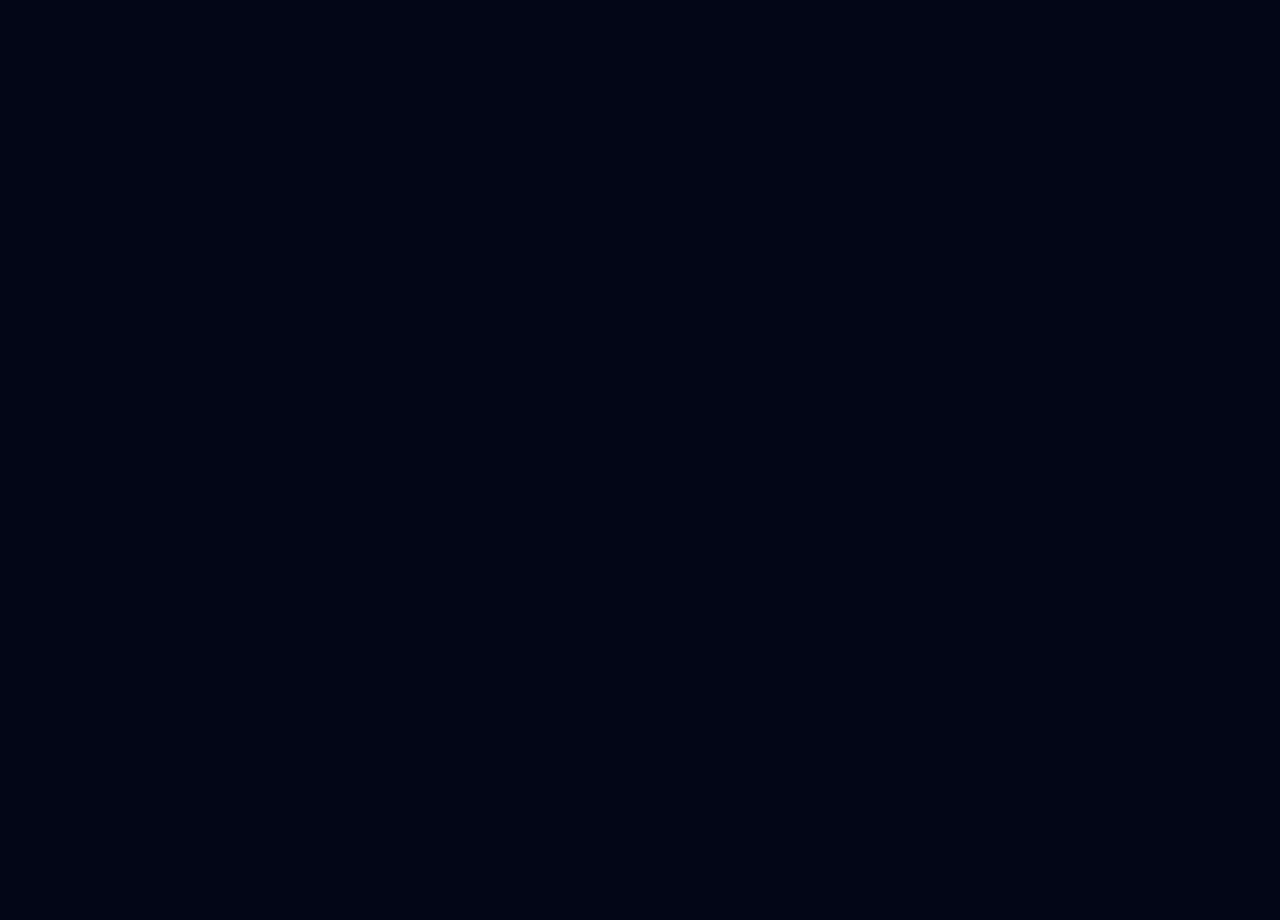
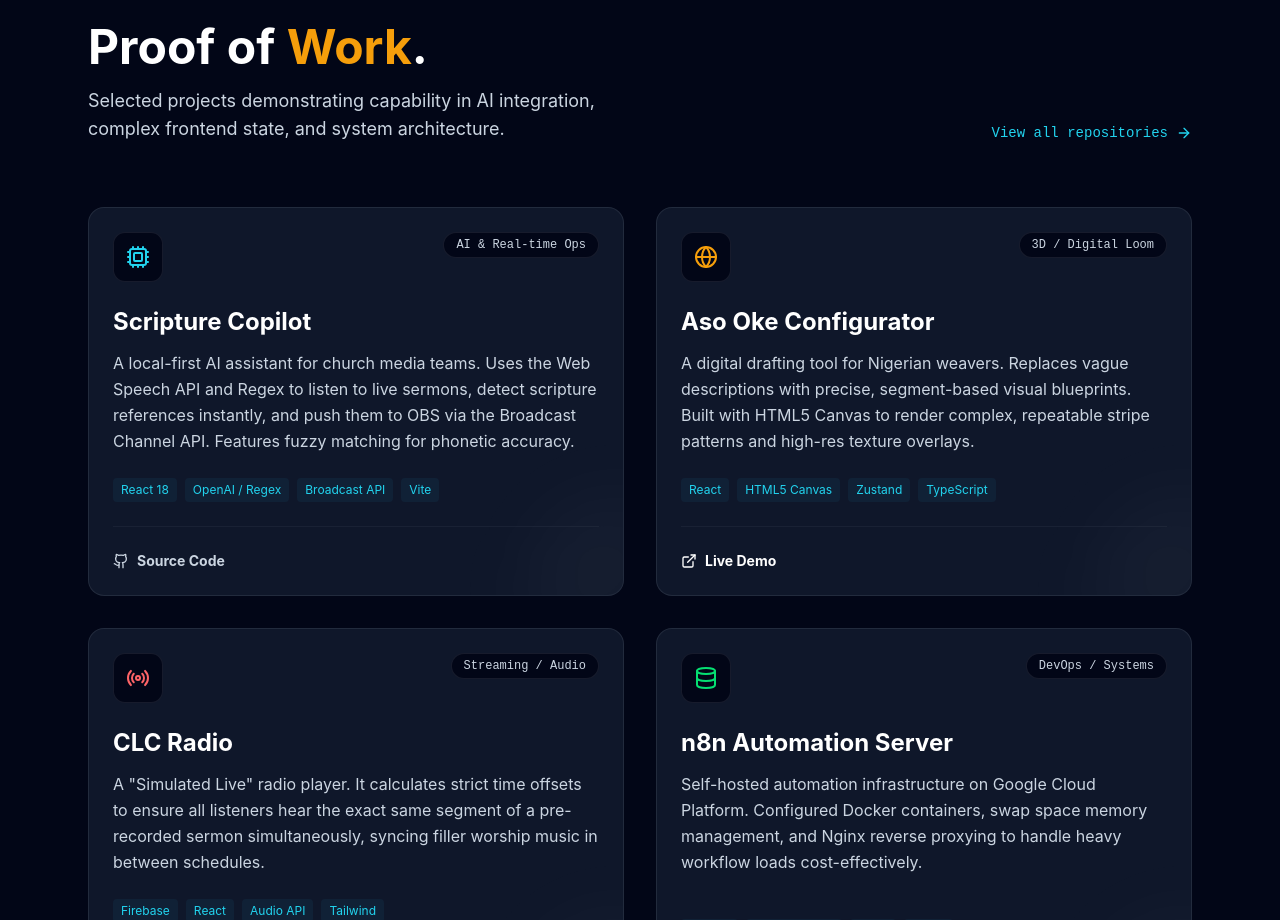
Before and after one commit to asejik/sogo-portfolio, a React (Vite) app: page / in a window 1280 px wide. Shown: the part 1880-2800 px from the top of the page. Before the commit the page ends 1967 px from the top, so only its background shows below. Built offline with nearby package versions, Linux system fonts and the light colour scheme.

Commit message:
feat: add featured projects section with glassmorphic cards

```diff
--- a/src/App.tsx
+++ b/src/App.tsx
@@ -1,15 +1,17 @@
 import Hero from './components/sections/Hero';
 import TechTicker from './components/sections/TechTicker';
-import BentoGrid from './components/sections/BentoGrid'; // Import
+import BentoGrid from './components/sections/BentoGrid';
+import FeaturedProjects from './components/sections/FeaturedProjects'; // Import
 
 function App() {
   return (
     <main className="bg-sanctum-900 min-h-screen text-sanctum-300 selection:bg-gold-500/30">
       <Hero />
       <TechTicker />
-      <BentoGrid /> {/* Add here */}
+      <BentoGrid />
+      <FeaturedProjects /> {/* Add here */}
 
-      {/* Spacer for next section */}
+      {/* Spacer */}
       <div className="h-40"></div>
     </main>
   );
--- /dev/null
+++ b/src/components/sections/FeaturedProjects.tsx
@@ -0,0 +1,113 @@
+import { motion } from 'framer-motion';
+import { ExternalLink, Github, ArrowRight } from 'lucide-react';
+import { projects } from '../../data/projects';
+
+const FeaturedProjects = () => {
+  return (
+    <section id="projects" className="py-24 bg-sanctum-900 relative">
+      <div className="max-w-6xl mx-auto px-6">
+
+        {/* Header */}
+        <div className="mb-16 md:flex justify-between items-end">
+          <motion.div
+            initial={{ opacity: 0, x: -20 }}
+            whileInView={{ opacity: 1, x: 0 }}
+            viewport={{ once: true }}
+          >
+            <h2 className="text-3xl md:text-5xl font-bold text-white mb-4">
+              Proof of <span className="text-gold-500">Work</span>.
+            </h2>
+            <p className="text-sanctum-300 max-w-xl text-lg">
+              Selected projects demonstrating capability in AI integration,
+              complex frontend state, and system architecture.
+            </p>
+          </motion.div>
+
+          <motion.a
+            href="https://github.com/asejik"
+            target="_blank"
+            rel="noreferrer"
+            initial={{ opacity: 0, x: 20 }}
+            whileInView={{ opacity: 1, x: 0 }}
+            viewport={{ once: true }}
+            className="hidden md:flex items-center gap-2 text-cyan-400 hover:text-cyan-300 font-mono text-sm group"
+          >
+            View all repositories <ArrowRight size={16} className="group-hover:translate-x-1 transition-transform"/>
+          </motion.a>
+        </div>
+
+        {/* Grid */}
+        <div className="grid grid-cols-1 md:grid-cols-2 gap-8">
+          {projects.map((project, index) => (
+            <motion.div
+              key={project.id}
+              initial={{ opacity: 0, y: 20 }}
+              whileInView={{ opacity: 1, y: 0 }}
+              viewport={{ once: true }}
+              transition={{ delay: index * 0.1 }}
+              className="group relative bg-sanctum-800 rounded-2xl border border-sanctum-300/10 overflow-hidden hover:border-gold-500/30 transition-all duration-300 flex flex-col h-full"
+            >
+              {/* Top Bar (Icon & Category) */}
+              <div className="p-6 pb-0 flex justify-between items-start">
+                <div className={`p-3 rounded-xl bg-sanctum-900 border border-sanctum-300/10 ${project.color}`}>
+                  <project.icon size={24} />
+                </div>
+                <span className="px-3 py-1 text-xs font-mono rounded-full bg-sanctum-900 text-sanctum-300 border border-sanctum-300/10">
+                  {project.category}
+                </span>
+              </div>
+
+              {/* Content */}
+              <div className="p-6 flex-1 flex flex-col">
+                <h3 className="text-2xl font-bold text-white mb-3 group-hover:text-gold-500 transition-colors">
+                  {project.title}
+                </h3>
+                <p className="text-sanctum-300 leading-relaxed mb-6 flex-1">
+                  {project.description}
+                </p>
+
+                {/* Tech Stack */}
+                <div className="flex flex-wrap gap-2 mb-6">
+                  {project.tech.map((t) => (
+                    <span key={t} className="text-xs text-cyan-400 bg-cyan-900/20 px-2 py-1 rounded">
+                      {t}
+                    </span>
+                  ))}
+                </div>
+
+                {/* Actions */}
+                <div className="flex gap-4 pt-6 border-t border-sanctum-300/5">
+                  {project.links.live && (
+                    <a
+                      href={project.links.live}
+                      target="_blank"
+                      rel="noreferrer"
+                      className="flex items-center gap-2 text-sm font-bold text-white hover:text-gold-500 transition-colors"
+                    >
+                      <ExternalLink size={16} /> Live Demo
+                    </a>
+                  )}
+                  {project.links.github && (
+                    <a
+                      href={project.links.github}
+                      target="_blank"
+                      rel="noreferrer"
+                      className="flex items-center gap-2 text-sm font-bold text-sanctum-300 hover:text-white transition-colors"
+                    >
+                      <Github size={16} /> Source Code
+                    </a>
+                  )}
+                </div>
+              </div>
+
+              {/* Decorative Gradient Blob */}
+              <div className="absolute -bottom-24 -right-24 w-48 h-48 bg-gradient-to-br from-white/5 to-transparent rounded-full blur-2xl group-hover:from-gold-500/10 transition-colors" />
+            </motion.div>
+          ))}
+        </div>
+      </div>
+    </section>
+  );
+};
+
+export default FeaturedProjects;
--- /dev/null
+++ b/src/data/projects.ts
@@ -0,0 +1,64 @@
+import { Cpu, Globe, Radio, Database } from 'lucide-react';
+
+export interface Project {
+  id: string;
+  title: string;
+  category: string;
+  description: string;
+  tech: string[];
+  links: {
+    live?: string;
+    github?: string;
+  };
+  icon: any; // Lucide icon component
+  color: string; // Tailwind color class for accents
+}
+
+export const projects: Project[] = [
+  {
+    id: 'scripture-copilot',
+    title: 'Scripture Copilot',
+    category: 'AI & Real-time Ops',
+    description: 'A local-first AI assistant for church media teams. Uses the Web Speech API and Regex to listen to live sermons, detect scripture references instantly, and push them to OBS via the Broadcast Channel API. Features fuzzy matching for phonetic accuracy.',
+    tech: ['React 18', 'OpenAI / Regex', 'Broadcast API', 'Vite'],
+    links: {
+      github: 'https://github.com/asejik', // Placeholder if private
+    },
+    icon: Cpu,
+    color: 'text-cyan-400'
+  },
+  {
+    id: 'aso-oke',
+    title: 'Aso Oke Configurator',
+    category: '3D / Digital Loom',
+    description: 'A digital drafting tool for Nigerian weavers. Replaces vague descriptions with precise, segment-based visual blueprints. Built with HTML5 Canvas to render complex, repeatable stripe patterns and high-res texture overlays.',
+    tech: ['React', 'HTML5 Canvas', 'Zustand', 'TypeScript'],
+    links: {
+      live: 'https://digital-loom-project.vercel.app', // Placeholder
+    },
+    icon: Globe,
+    color: 'text-gold-500'
+  },
+  {
+    id: 'clc-radio',
+    title: 'CLC Radio',
+    category: 'Streaming / Audio',
+    description: 'A "Simulated Live" radio player. It calculates strict time offsets to ensure all listeners hear the exact same segment of a pre-recorded sermon simultaneously, syncing filler worship music in between schedules.',
+    tech: ['Firebase', 'React', 'Audio API', 'Tailwind'],
+    links: {
+      live: 'https://clc-radio.web.app',
+    },
+    icon: Radio,
+    color: 'text-red-400'
+  },
+  {
+    id: 'n8n-automation',
+    title: 'n8n Automation Server',
+    category: 'DevOps / Systems',
+    description: 'Self-hosted automation infrastructure on Google Cloud Platform. Configured Docker containers, swap space memory management, and Nginx reverse proxying to handle heavy workflow loads cost-effectively.',
+    tech: ['Docker', 'GCP Compute', 'Linux', 'Nginx'],
+    links: {},
+    icon: Database,
+    color: 'text-green-400'
+  }
+];
```
